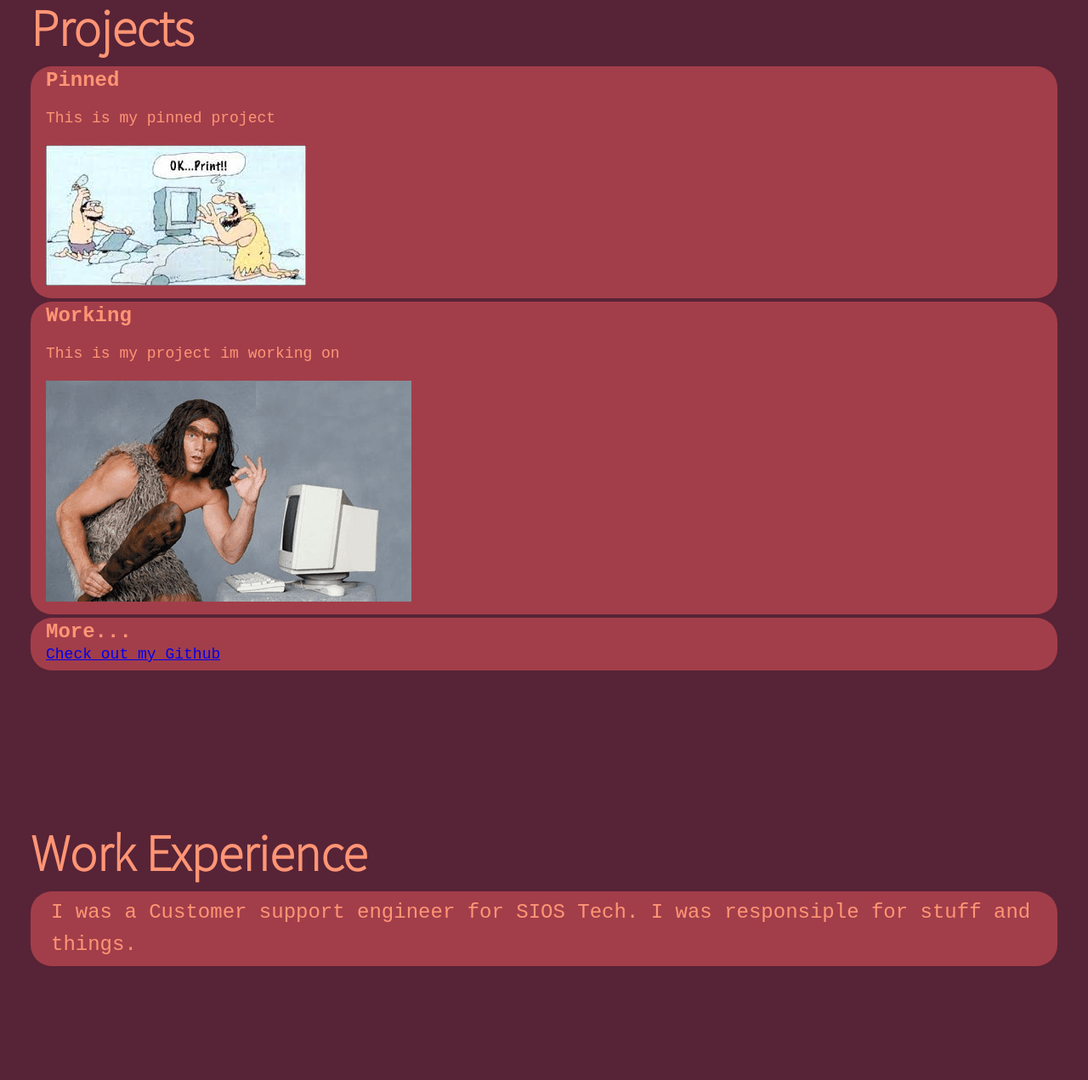
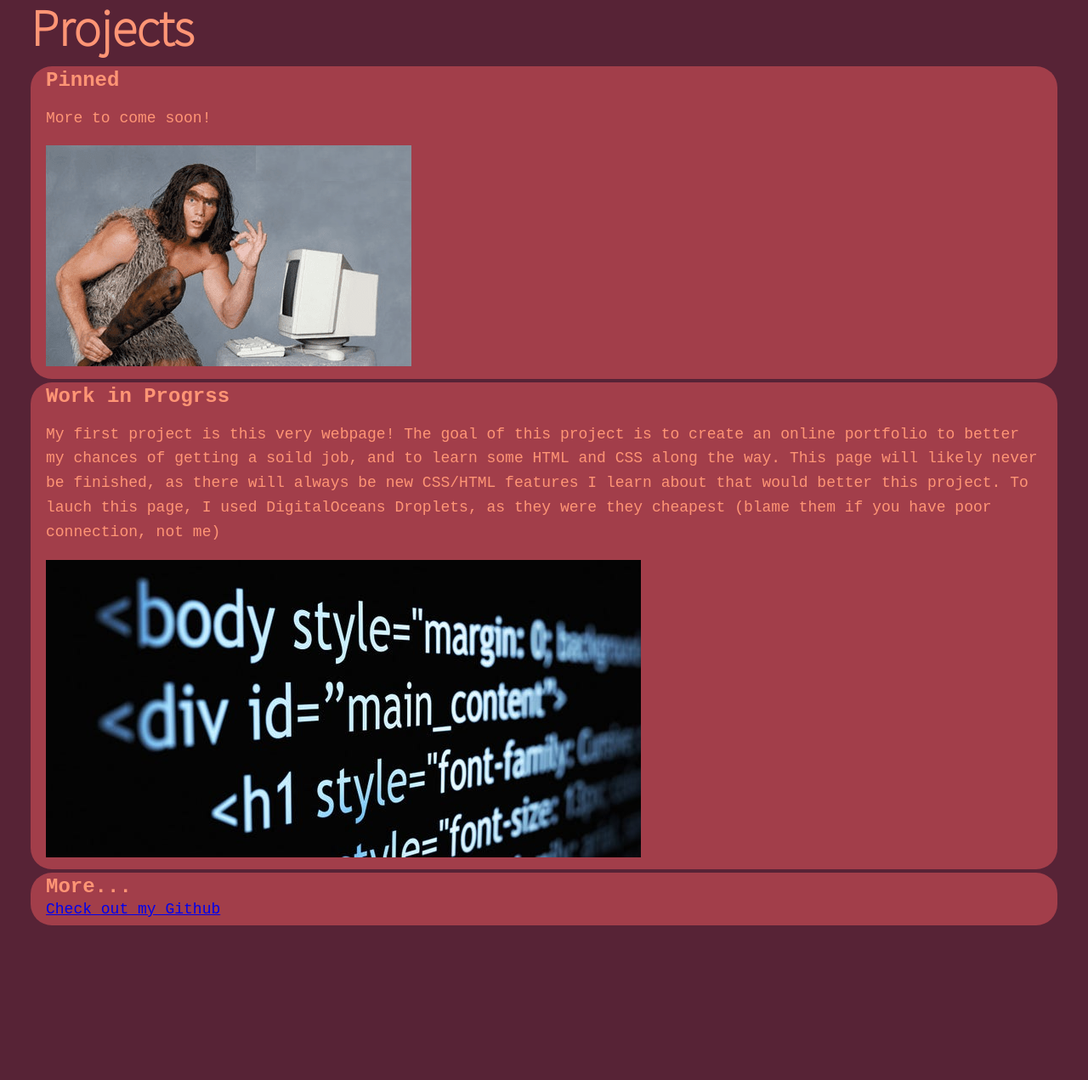
Before and after one commit to mevinson/portfolio, a plain HTML site: page index.html in a window 1280 px wide. Shown: the part 1277-2548 px from the top of the page at 85% size. Before the commit the page ends 2510 px from the top, so only its background shows below. Drawn offline with Linux system fonts and the light colour scheme.

Commit message:
site is up and running. version: 1.0 address:http://67.205.163.79

```diff
--- a/index.html
+++ b/index.html
@@ -47,7 +47,7 @@
             <p class="section__subtitle section__subtitle--about">I'm Matthew Vinson, a third-year computer science student at the University of South Carolina. I'm very passionate about programming,
                 always challenging myself and pushing myself to take on bigger projects. I’ve been programming since my sophomore year in High School, starting off with simple java objectdraw games in CP1,
                 then the introduction to algorithms and data structures in AP computer science, which lead me to pursue computer science in college. Currently, I’m a Linux Product Support Engineer Intern at
-                 SIOS Technology corporation, assisting customers deal with issue they may encounter with SIOS’s high-availability server clustering software. Outside of computer science, I enjoy getting lifting,
+                 SIOS Technology corporation, assisting customers deal with issue they may encounter with SIOS’s high-availability server clustering software. Outside of computer science, I enjoy lifting,
                  jiu jitsu, and PC games. I will try my hardest to update this portfolio with my latest projects/announcements.</p>
         </section>
 
@@ -56,13 +56,15 @@
             <h2 class="section__title section__subtitle--projects">Projects</h2>
             <div class="projects_div">
                 <h3>Pinned</h3>
-                <p>This is my pinned project</p>
-                <img src="img/meme3.jpg" alt="a pic of me" class="projects_img">
+                <p>More to come soon!</p>
+                <img src="img/meme2.png" alt="picture of my pinned project" class="projects_img">
             </div>
             <div class="projects_div">
-                <h3>Working</h3>
-                <p>This is my project im working on</p>
-                <img src="img/meme2.png" alt="a pic of me" class="projects_img">
+                <h3>Work in Progrss</h3>
+                <p>My first project is this very webpage! The goal of this project is to create an online portfolio to better my chances of getting a soild job, and to learn some HTML and CSS along the way.
+                    This page will likely never be finished, as there will always be new CSS/HTML features I learn about that would better this project. To lauch this page, I used DigitalOceans Droplets, as they
+                    were they cheapest (blame them if you have poor connection, not me)</p>
+                <img src="img/html.jpg" alt="picture of a work in progress" class="projects_img">
             </div>
             <div class="projects_div">
                 <h3>More...</h3>
@@ -75,8 +77,10 @@
             <h2 class="section__title section__title--work">
                 Work Experience</strong>
             </h2>
-            <p class="section__subtitle section__subtitle--work">I was a Customer support engineer for SIOS Tech.
-                I was responsiple for stuff and things.
+            <p class="section__subtitle section__subtitle--work">My role at SIOS Technology Corporation is a Product Support Engineer Intern on the Linux team. My main responsibility is handling
+                customer support cases, which includes contacting the customer, looking through logs to identify what went wrong, and providing a solution to the customer. Other responsibilities are
+                rehosting customer licenses, answering general questions, building reports for the team, and side-projects assigned to me. During my time here, I worked on a team of interns and new-hires
+                develop a recovery kit utilizing SIOS’s pre-made infrastructure compatible with MongoDB.
             </p>
         </section>
 
```
Also changed, not shown: css/style.css (line endings or trailing spaces), img/back.jpg (added), img/ex_code.jpg (deleted), img/html.jpg (added), img/meme.jpg (deleted), img/monk.jpg (deleted).
